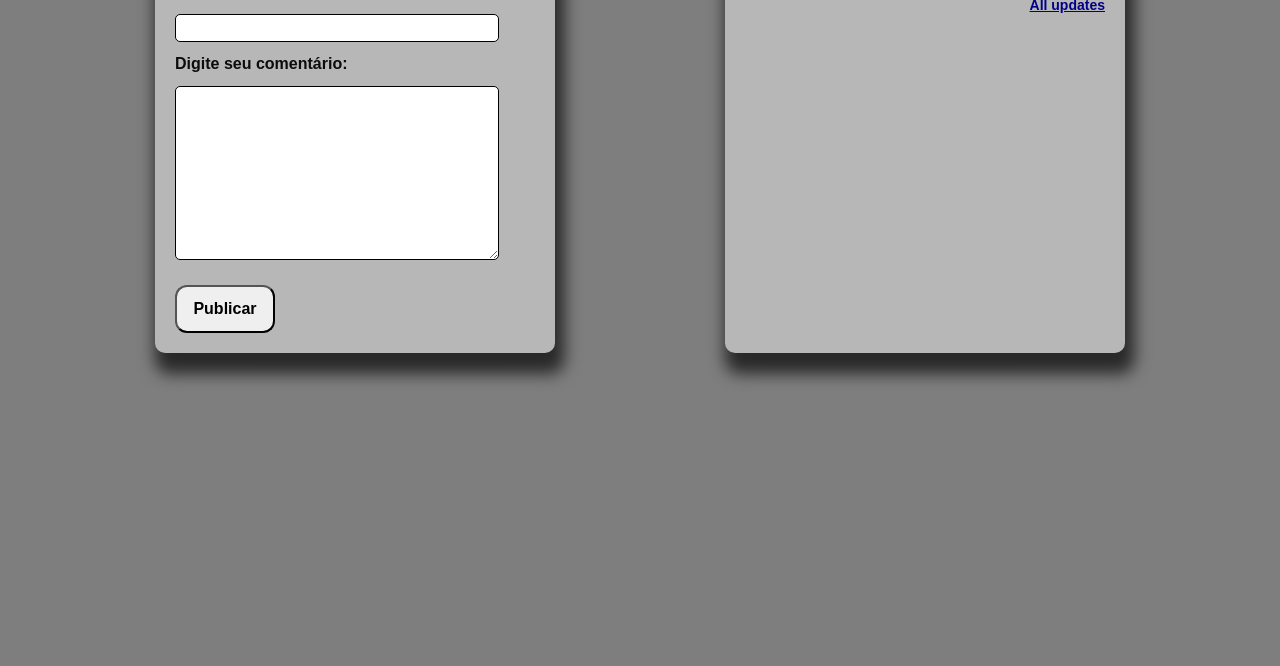
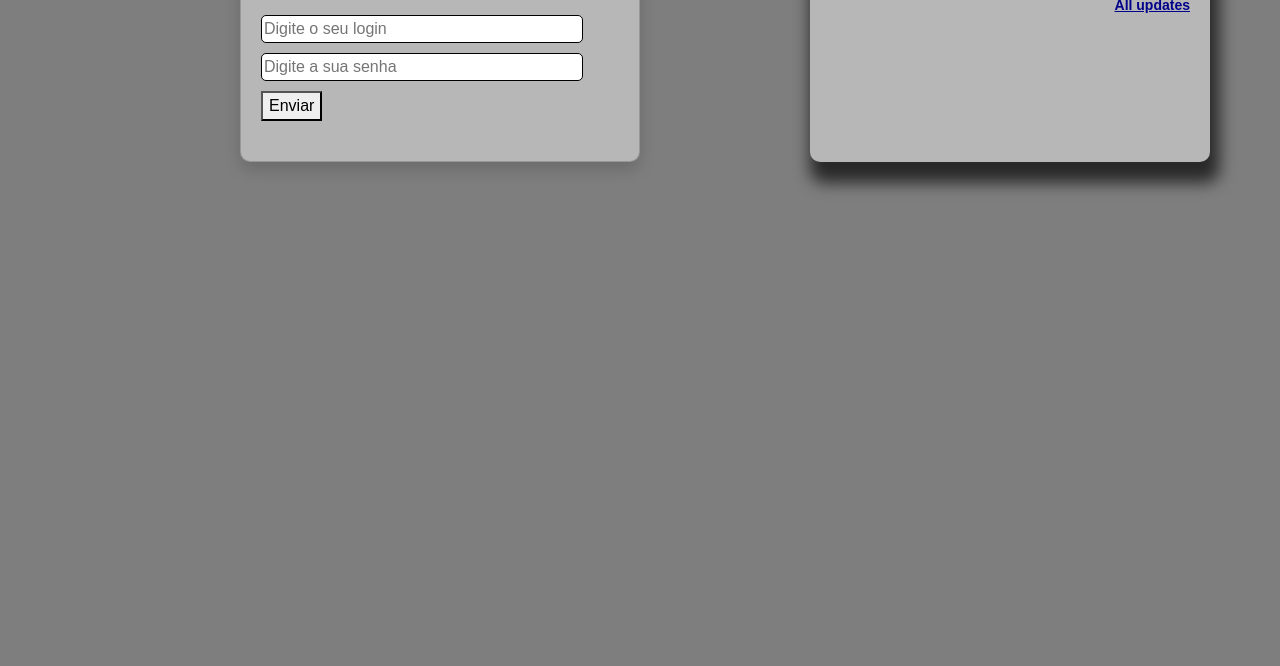
Before and after one commit to Leonardo2745/hub-comentarios, a plain HTML site: page FRONTEND/index.html in a window 1280 px wide. Shown: the part 134-800 px from the top of the page. Drawn offline with nearby package versions, Linux system fonts and the light colour scheme; no server answers.

Commit message:
Login add

```diff
--- a/FRONTEND/index.html
+++ b/FRONTEND/index.html
@@ -11,12 +11,21 @@
 </head>
 
 <body>
-    <!-- ADD NEW COMMENT -->
-    <!-- DISPLAY COMMENTS -->
-    <div class="container">
+    <div class="container text-center">
+        <div class="row">
+            <div class="col">
+            <div class="comments card shadow" id="login-form">
+                <h2>Login</h2>
+                <form id="formLogin">
+                    <input type ="text" name="username" id="username" placeholder="Digite o seu login">
+                    <input type ="password" name="password" id="password" placeholder="Digite a sua senha"required>
+                    <button class="btn-submit" type="submit">Enviar</button>
+                </form>
+            </div>
+        </div>
 
-        <div class="row">
-            <div class="comments col" id="form-comentario">
+
+            <div class="comments col disabled" id="form-comentario">
                 <h3><b>HUB DE COMENTÁRIOS</b></h3>
                 <form id="formComment">
                     <label for="autor">Digite o seu nome:</label>
--- a/FRONTEND/style.css
+++ b/FRONTEND/style.css
@@ -36,6 +36,16 @@ body {
 
 }
 
+#login-form *{
+    margin-top: 10px;
+    margin-bottom: 10px;
+}
+#Login-form * {
+    align-items: center;
+    margin-top: 10px;
+    margin-bottom: 10px;
+}
+
 #form-comentario .btn-submit{
     margin-top: 25px;
     padding: 10px;
@@ -57,3 +67,16 @@ body {
    font-size: 12px;
    text-align: center;
 }
+
+.disabled{
+    display:none;
+}
+
+.comments{
+    transition: all 0.5s ease;
+}
+
+.comments.disabled{
+    opacity: 0;
+    pointer-events: none;
+}
```
Also changed, not shown: FRONTEND/Login/LoginComponent.js (added), FRONTEND/services/login.services.js (added).
